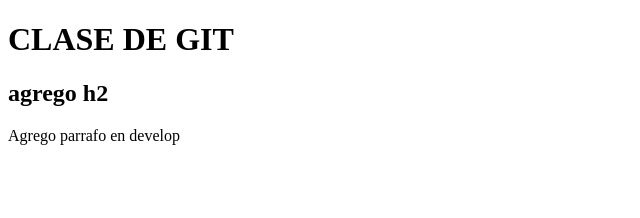
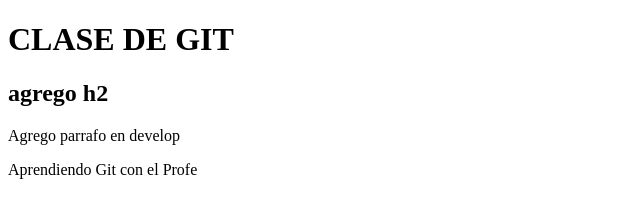
Before and after one commit to broko-de/repositorio_23318, a plain HTML site: page index.html in a window 1280 px wide. Shown: the whole page, without its empty margins (0-640 px from the left). Drawn offline with Linux system fonts and the light colour scheme.

Commit message:
Mi version

```diff
--- a/index.html
+++ b/index.html
@@ -10,5 +10,6 @@
     <h1>CLASE DE GIT</h1>
     <h2>agrego h2</h2>
     <p>Agrego parrafo en develop</p>
+    <p> Aprendiendo Git con el Profe</p>
 </body>
 </html>
```
